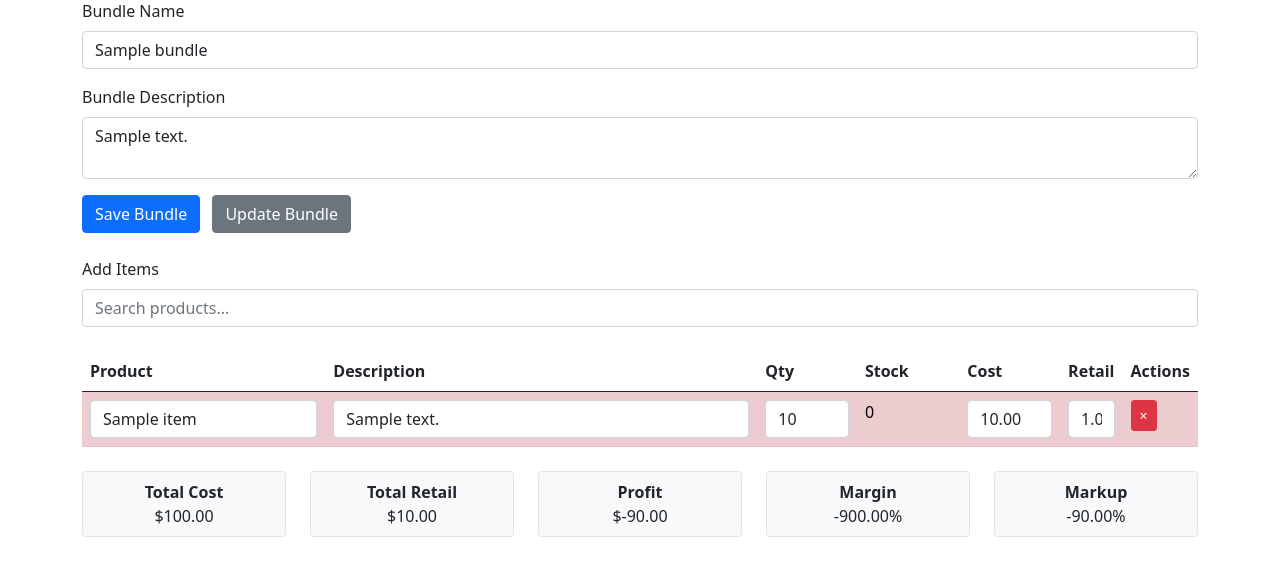
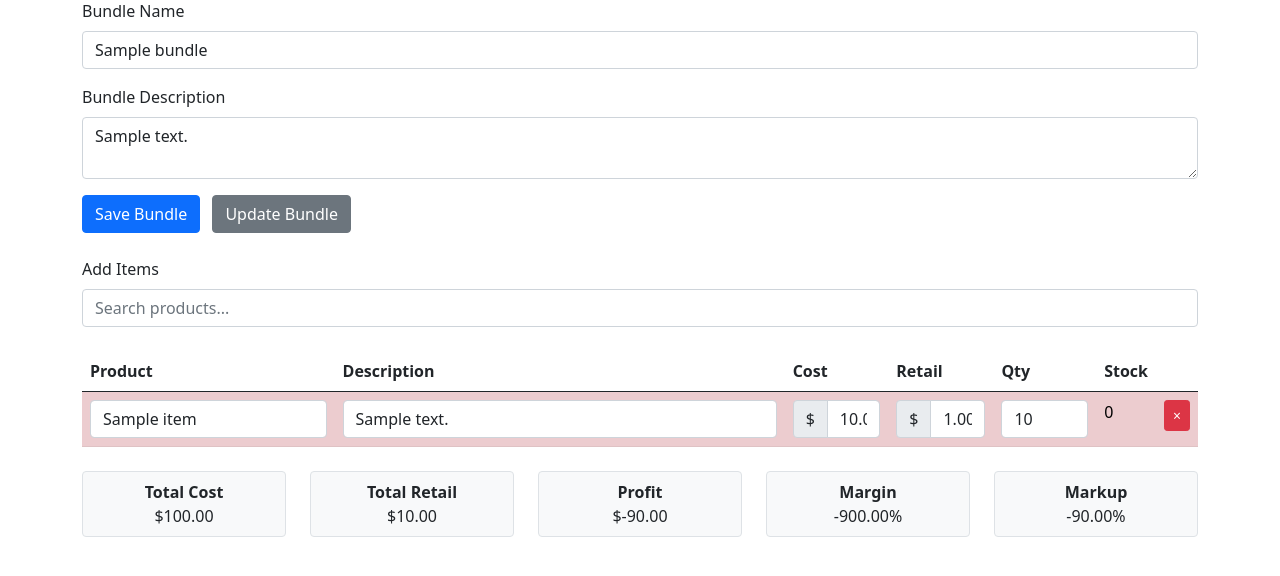
Before and after one commit to razenoth/bundles, a Flask app: page /bundles/1/edit in a window 1280 px wide. Shown: the part 143-719 px from the top of the page. Run offline with Flask 3, Linux system fonts and the light colour scheme; tables that the repository leaves empty hold one stand-in row (values such as "Sample post"); a database or web service that is not in the repository returns one stand-in record (values such as "Sample title"); data that the repository does not hold is empty.

Commit message:
Reorder bundle table with currency and drag support

```diff
--- a/app/templates/bundles/edit.html
+++ b/app/templates/bundles/edit.html
@@ -32,16 +32,16 @@
     <tr>
       <th style="width:25%">Product</th>
       <th style="width:45%">Description</th>
+      <th style="width:10%">Cost</th>
+      <th style="width:10%">Retail</th>
       <th style="width:10%">Qty</th>
       <th style="width:10%">Stock</th>
-      <th style="width:10%">Cost</th>
-      <th style="width:10%">Retail</th>
-      <th style="width:10%">Actions</th>
+      <th style="width:10%"></th>
     </tr>
   </thead>
   <tbody id="bundle-items" data-bundle-id="{{ bundle.id }}">
     {% for item in bundle.items %}
-    <tr data-item-id="{{ item.id }}" class="{% if item.stock == 0 %}table-danger{% endif %}">
+    <tr data-item-id="{{ item.id }}" class="{% if item.stock == 0 %}table-danger{% endif %}" draggable="true">
       <td>
         <input type="text" name="product_name" class="form-control"
                value="{{ item.product_name }}">
@@ -51,18 +51,24 @@
                value="{{ item.description }}">
       </td>
       <td>
+        <div class="input-group">
+          <span class="input-group-text">$</span>
+          <input type="text" name="cost" class="form-control"
+                 value="{{ "{:.2f}".format(item.unit_price) }}">
+        </div>
+      </td>
+      <td>
+        <div class="input-group">
+          <span class="input-group-text">$</span>
+          <input type="text" name="retail" class="form-control"
+                 value="{{ "{:.2f}".format(item.retail) }}">
+        </div>
+      </td>
+      <td>
         <input type="number" name="quantity" class="form-control"
                min="0" value="{{ item.quantity }}">
       </td>
       <td class="stock-cell">{{ item.stock }}</td>
-      <td>
-        <input type="text" name="cost" class="form-control"
-               value="{{ "{:.2f}".format(item.unit_price) }}">
-      </td>
-      <td>
-        <input type="text" name="retail" class="form-control"
-               value="{{ "{:.2f}".format(item.retail) }}">
-      </td>
       <td>
         <button class="btn btn-sm btn-danger remove-item">&times;</button>
       </td>
--- a/static/css/style.css
+++ b/static/css/style.css
@@ -1 +1,9 @@
 body { padding-top: 1rem; }
+
+.table-danger {
+  background-color: #ff6b6b !important;
+}
+
+#bundle-items tr {
+  cursor: move;
+}
--- a/static/js/bundles.js
+++ b/static/js/bundles.js
@@ -10,6 +10,7 @@
   let debounce;
   let abortCtrl;
   let page = 1;
+  let draggedRow;
 
   function recalcTotals() {
     let totalCost = 0, totalRetail = 0;
@@ -131,13 +132,14 @@
 
       const row = document.createElement('tr');
       row.dataset.itemId = item_id;
+      row.draggable = true;
       row.innerHTML = `
         <td><input type="text" name="product_name" class="form-control" value="${name}"></td>
         <td><input type="text" name="description" class="form-control" value="${desc}"></td>
+        <td><div class="input-group"><span class="input-group-text">$</span><input type="text" name="cost" class="form-control" value="${cost.toFixed(2)}"></div></td>
+        <td><div class="input-group"><span class="input-group-text">$</span><input type="text" name="retail" class="form-control" value="${retail.toFixed(2)}"></div></td>
         <td><input type="number" name="quantity" class="form-control" min="0" value="${quantity}"></td>
         <td class="stock-cell">${stock}</td>
-        <td><input type="text" name="cost" class="form-control" value="${cost.toFixed(2)}"></td>
-        <td><input type="text" name="retail" class="form-control" value="${retail.toFixed(2)}"></td>
         <td><button class="btn btn-sm btn-danger remove-item">&times;</button></td>
       `;
       row.classList.toggle('table-danger', stock === 0);
@@ -204,4 +206,21 @@
       console.error('Update-item error:', err);
     }
   });
+
+  itemsBody.addEventListener('dragstart', e => {
+    draggedRow = e.target.closest('tr');
+  });
+
+  itemsBody.addEventListener('dragover', e => {
+    e.preventDefault();
+    const target = e.target.closest('tr');
+    if (!target || target === draggedRow) return;
+    const rect = target.getBoundingClientRect();
+    const next = (e.clientY - rect.top) / (rect.height) > 0.5;
+    itemsBody.insertBefore(draggedRow, next ? target.nextSibling : target);
+  });
+
+  itemsBody.addEventListener('dragend', () => {
+    draggedRow = null;
+  });
 });
```
